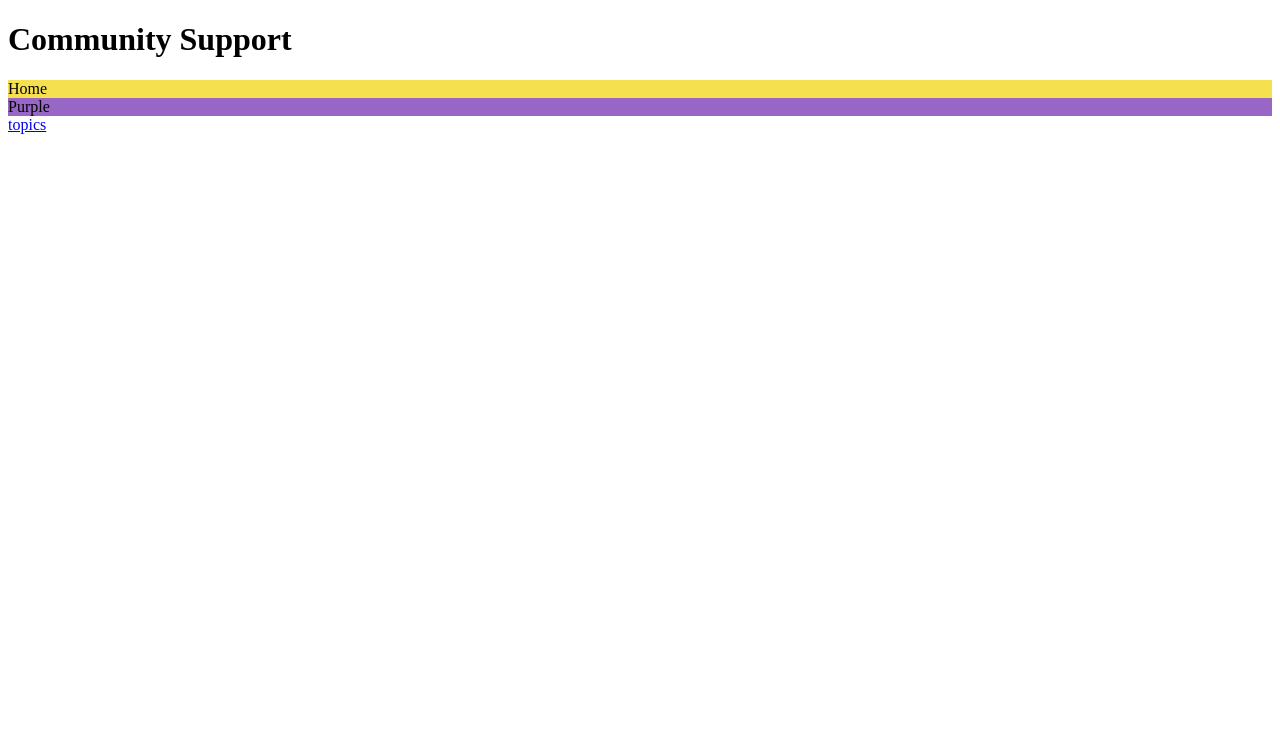
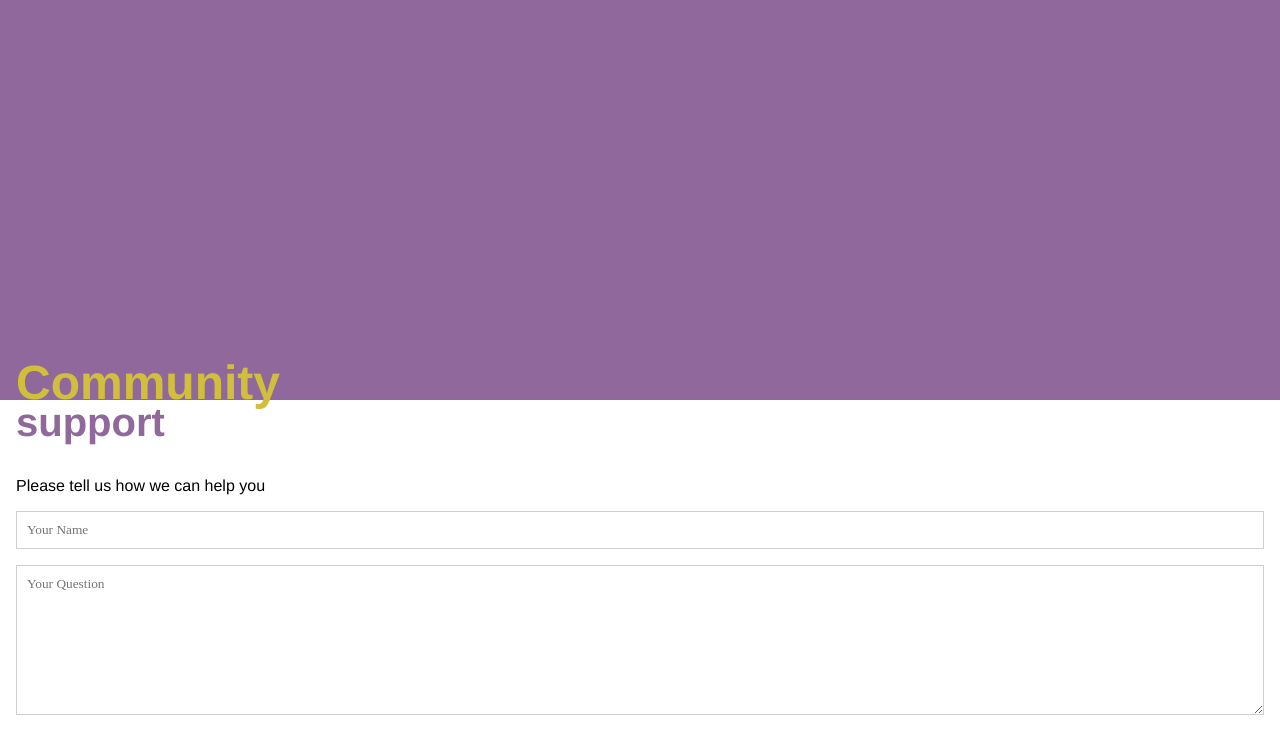
Before and after one commit to Uzairkhan98/Sample-React-Application, a React (Vite) app: page / in a window 1280 px wide. Shown: the top 754 px of the page. Built offline with nearby package versions, Linux system fonts and the light colour scheme.

Commit message:
Added form fields

```diff
--- a/src/App.css
+++ b/src/App.css
@@ -3,6 +3,22 @@
   padding: 0px;
   box-sizing: border-box;
 
-  --primary-yellow : #F5E050;
-  --primary-purple : #9867C5;
+  --primary-yellow : #d1be3d;
+  --primary-purple : #90689b;
 }
+
+body {
+  margin: 0;
+  padding: 0;
+  overflow-x:hidden;
+}
+
+main{
+  position: relative;
+  font-family:'Franklin Gothic Medium', 'Arial Narrow', Arial, sans-serif;
+}
+
+h1, h2, h3, h4 {
+  padding: 0px;
+  margin: 0px;
+}
--- a/src/App.jsx
+++ b/src/App.jsx
@@ -1,13 +1,10 @@
-import { Link } from "react-router-dom";
 import {Home} from "./routes/home.jsx"
 import './App.css'
 
 export default function App() {
   return (
-    <div>
-      <h1>Community Support</h1>
+    <main>
         <Home/>
-        <Link to="/topics">topics</Link>
-    </div>
+    </main>
   );
 }
--- /dev/null
+++ b/src/components/textInput.css
@@ -0,0 +1,12 @@
+.FormFields {
+  display: flex;
+  flex-direction: column;
+  width: 100%;
+  row-gap: 1rem;
+}
+
+.FormFields > * {
+  border: 1px solid rgb(207, 207, 207);
+  padding: 10px;
+  font-family: "Times New Roman", Times, serif;
+}
--- /dev/null
+++ b/src/components/textInput.jsx
@@ -0,0 +1,25 @@
+import React from "react";
+import "./textInput.css";
+
+const NameInput = () => {
+  return <input type="text" id="fname" name="fname" placeholder="Your Name" />;
+};
+
+const QuestionInput = () => {
+  return (
+    <textarea name="question" rows={8} cols={5} placeholder="Your Question" />
+  );
+};
+
+const TextInput = () => {
+  return (
+    <form>
+      <div className="FormFields">
+        <NameInput />
+        <QuestionInput />
+      </div>
+    </form>
+  );
+};
+
+export { TextInput };
--- a/src/main.jsx
+++ b/src/main.jsx
@@ -1,19 +1,16 @@
-import { render } from "react-dom";
-import {
-  BrowserRouter,
-  Routes,
-  Route,
-} from "react-router-dom";
+import { createRoot } from "react-dom/client";
+import { BrowserRouter, Routes, Route } from "react-router-dom";
 import App from "./App";
 import Topics from "./routes/topics";
 
 const rootElement = document.getElementById("root");
-render(
+const root = createRoot(rootElement); // createRoot(container!) if you use TypeScript
+
+root.render(
   <BrowserRouter>
     <Routes>
       <Route path="/" element={<App />} />
       <Route path="topics" element={<Topics />} />
     </Routes>
-  </BrowserRouter>,
-  rootElement
+  </BrowserRouter>
 );
--- a/src/routes/home.css
+++ b/src/routes/home.css
@@ -1,7 +1,32 @@
-.home {
-    background-color: var(--primary-yellow);
+.purple {
+  background-color: var(--primary-purple);
+  width: 100vw;
+  height: 50vh;
+  display: flex;
+  flex-direction: column;
+  justify-content: flex-end;
 }
 
-.purple {
-    background-color: var(--primary-purple);
+.purple > h1 {
+  color: var(--primary-yellow);
+  margin-left: 1rem;
+  margin-bottom: -0.6rem;
+  font-size: 3rem;
 }
+
+.content {
+  display: flex;
+  flex-direction: column;
+  padding-left: 1rem;
+  padding-right: 1rem;
+}
+
+.content > h1 {
+  color: var(--primary-purple);
+  font-size: 2.5rem;
+  margin-bottom: 1rem;
+}
+
+.content > p {
+  font-weight: 100;
+}
--- a/src/routes/home.jsx
+++ b/src/routes/home.jsx
@@ -1,11 +1,18 @@
-import React from 'react'
-import "./home.css"
+import React from "react";
+import "./home.css";
+import { TextInput } from "../components/textInput";
 
 export const Home = () => {
   return (
     <>
-        <div className='home'>Home</div>
-        <div className="purple">Purple</div>
+      <div className="purple">
+        <h1>Community</h1>
+      </div>
+      <div className="content">
+        <h1>support</h1>
+        <p>Please tell us how we can help you</p>
+        <TextInput />
+      </div>
     </>
-  )
-}
+  );
+};
--- a/src/routes/topics.jsx
+++ b/src/routes/topics.jsx
@@ -1,7 +1,7 @@
 export default function Topics() {
     return (
-      <main style={{ padding: "1rem 0" }}>
+      <div >
         <h2>Topics</h2>
-      </main>
+      </div>
     );
   }
```
Also changed, not shown: src/components/submitButton.jsx (added).
